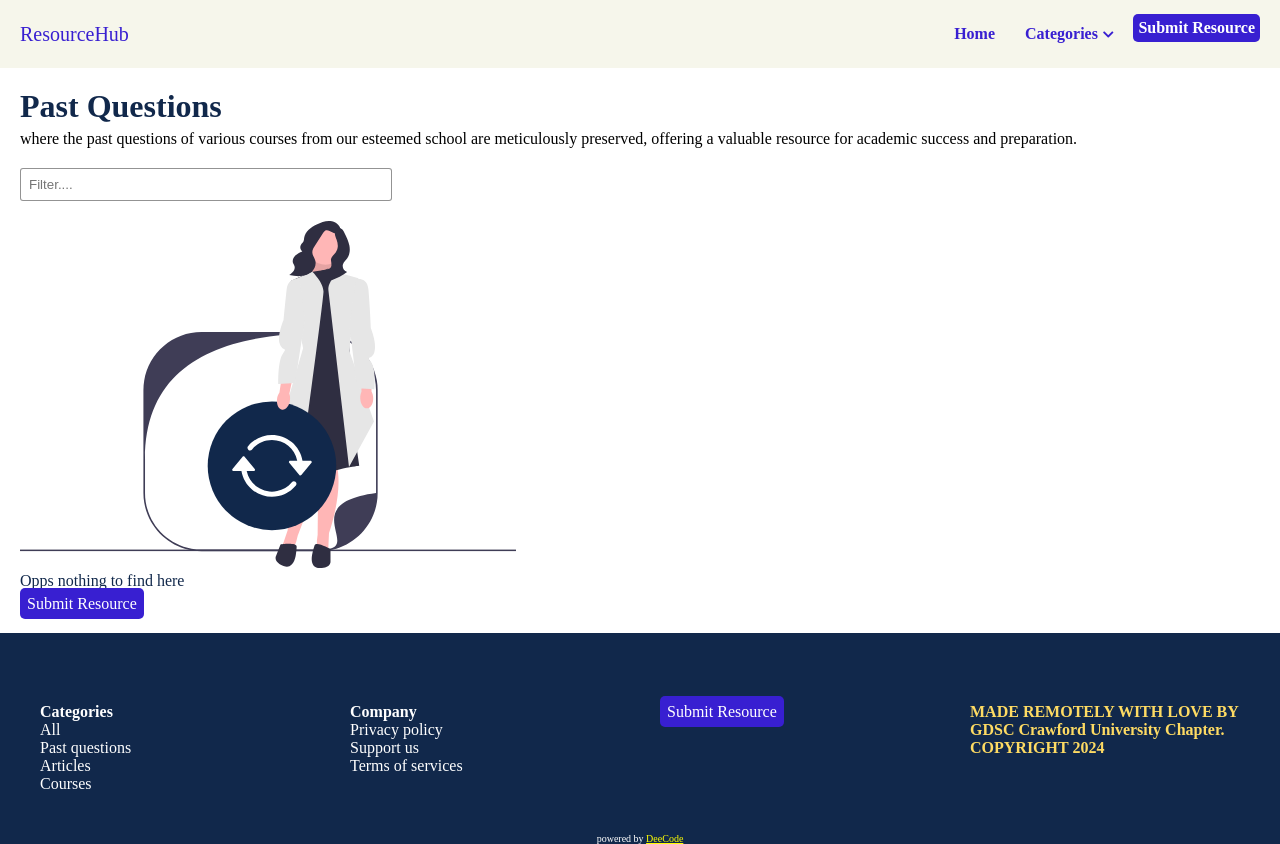
After one commit to Tobennaaustin/resourcehub2, a PHP site: page /past.html in a window 1280 px wide. The commit adds this page. Run offline with PHP 8.4, Linux system fonts and the light colour scheme; some libraries are stand-ins or nearby versions; some web fonts are replaced.

Commit message:
Added a past question page

```diff
--- a/css/style.css
+++ b/css/style.css
@@ -297,6 +297,41 @@
     font-family: var(--headingfontfam);
     font-size: 20px;
   }
+  /* search input */
+  .search{
+    margin: 20px;
+  }
+  .search input{
+    border: 1.8px solid rgba(0, 0, 0, 0.422);
+    padding: 8px;
+    border-radius: 3px;
+    width: 30%;
+    @media  screen and (max-width:699px){
+      width: 60%;
+    }
+  }
+  input:focus{
+    border: 1.8px solid var(--brightblue);
+  }
+  /* not found page */
+  .empty{
+    margin: 20px;
+  }
+  .empty img{
+    width: 40%;
+    @media screen and (max-width:699px){
+      width: 60%;
+
+    }
+  }
+  .empty p{
+    font-family: var(--bodyfontfam);
+    color: var(--darkblue);
+    margin-bottom: 5px;
+  }
+  .empty a{
+    text-align: center;
+  }
 
   /* footer */
   footer{
--- a/index.html
+++ b/index.html
@@ -20,7 +20,7 @@
                     <a tabindex="0">Categories</a>
                     <ul class="submenu">
                         <li class="subitem"><a href="#">All</a></li>
-                        <li class="subitem"><a href="#">Past Questions</a></li>
+                        <li class="subitem"><a href="past.html">Past Questions</a></li>
                         <li class="subitem"><a href="#">Articles</a></li>
                         <li class="subitem"><a href="#">Courses</a></li>
                     </ul>
--- /dev/null
+++ b/past.html
@@ -0,0 +1,91 @@
+<!DOCTYPE html>
+<html lang="en">
+<head>
+    <meta charset="UTF-8">
+    <meta name="viewport" content="width=device-width, initial-scale=1.0">
+    <title>ResourceHub/past-questions</title>
+    <link rel="stylesheet" href="css/style.css">
+</head>
+<body>
+    <header>
+        <nav>
+            <ul class="menu">
+                <li class="logo"><a href="#">ResourceHub</a></li>
+                <li class="item"><a href="#">Home</a></li>
+                <li class="item has-submenu">
+                    <a tabindex="0">Categories</a>
+                    <ul class="submenu">
+                        <li class="subitem"><a href="#">All</a></li>
+                        <li class="subitem"><a href="past.html">Past Questions</a></li>
+                        <li class="subitem"><a href="#">Articles</a></li>
+                        <li class="subitem"><a href="#">Courses</a></li>
+                    </ul>
+                </li>
+
+                </li>
+                <li class="item button secondary"><a href="#">Submit Resource</a></li>
+                <li class="toggle"><a href="#"><i class="fas fa-bars"></i></a></li>
+            </ul>
+        </nav>
+    </header>
+
+    <main>
+        <div class="maintxt">
+            <div class="maintxt_1">
+                <h1>Past Questions</h1>
+            </div>
+            <p>where the past questions of various courses from our
+                 esteemed school are meticulously preserved,
+                offering a valuable resource for academic
+                 success and preparation.</p>
+        </div>
+        <div class="search">
+            <input type="text" placeholder="Filter....">
+        </div>
+
+        <div class="empty">
+            <img src="images/undraw_not_found_re_bh2e.svg" alt="">
+            <p>Opps nothing to find here</p>
+            <a href="#" class="footbtn">Submit Resource</a>
+        </div>
+    </main>
+
+    <footer>
+        <div class="foot row">
+            <div class="column">
+                <ul>
+                    <li style="font-weight: 900;">Categories</li>
+                    <li>All</li>
+                    <li>Past questions</li>
+                    <li>Articles</li>
+                    <li>Courses</li>
+                </ul>
+            </div>
+
+            <div class="column">
+                <ul>
+                    <li style="font-weight: 900;">Company</li>
+                    <li>Privacy policy</li>
+                    <li>Support us</li>
+                    <li>Terms of services</li>
+                </ul>
+            </div>
+
+            <div class="column">
+                <a href="#" class="footbtn">Submit Resource</a>
+            </div>
+
+            <div class="column">
+                <h4 style="color: #fedb63;">MADE REMOTELY WITH LOVE BY GDSC Crawford University Chapter. COPYRIGHT 2024</h4>
+            </div>
+
+
+        </div>
+        <p style="color: white; font-size: 10px; text-align: center;">powered by <a href="https://my-portfolio-phi-seven-36.vercel.app/" style="text-decoration: underline; color: yellow;">DeeCode</a></p>
+    </footer>
+
+    <script src="js/main.js"></script>
+    <script src="js/navigation.js"></script>
+    <script src="js/script.js"></script>
+</body>
+</html>
```
Also changed, not shown: fun.html (added, +107 -0 lines), images/library_collection_Collection_Boundless_Disability_Employment_c297d236d9.png (added), images/library_collection_Inclusive_Social_Media_b9669e6d39.png (added), images/library_collection_making_accessible_color_combos_42c8d90a99.png (added), images/spotlight.png (added), images/undraw_not_found_re_bh2e.svg (added).
